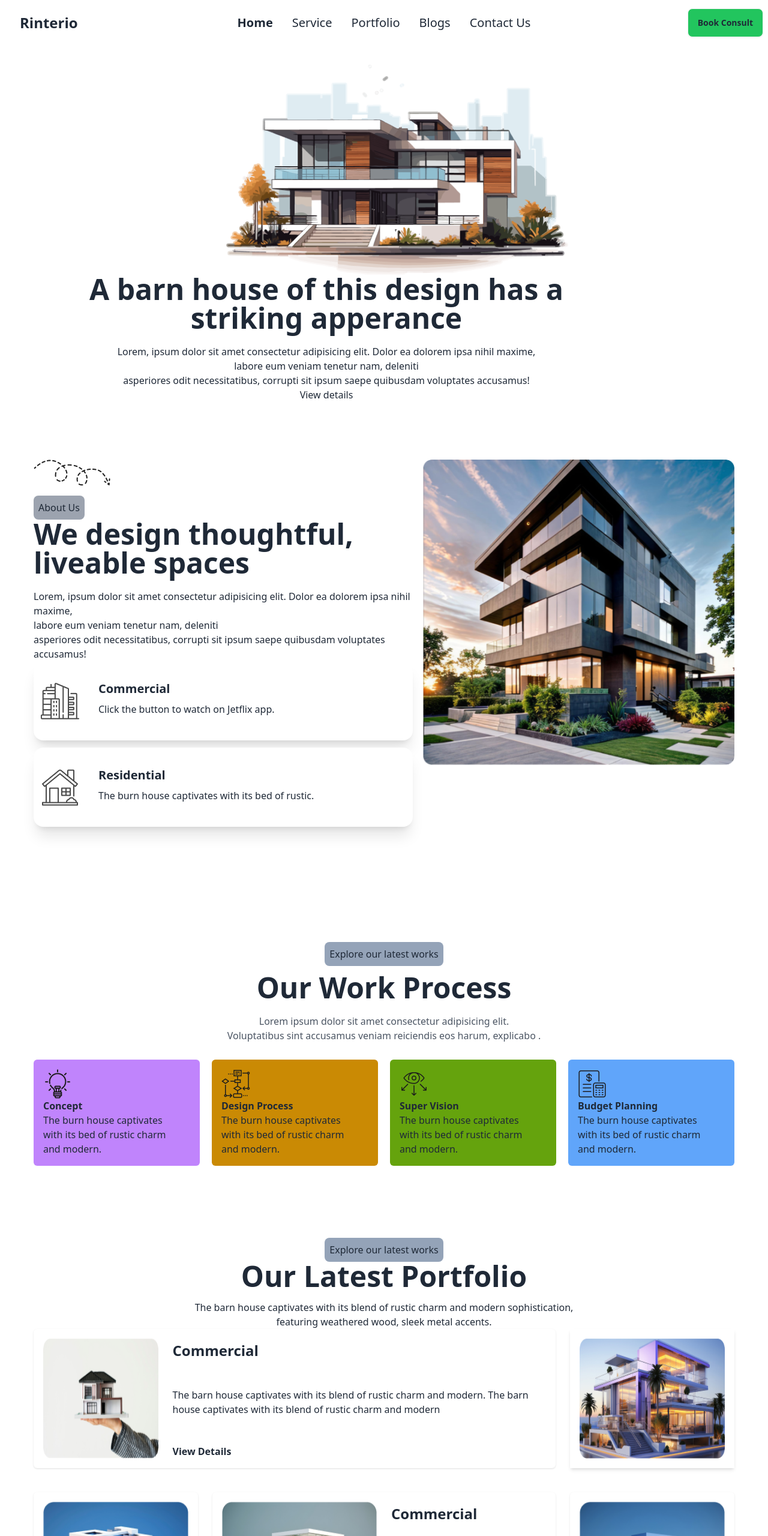
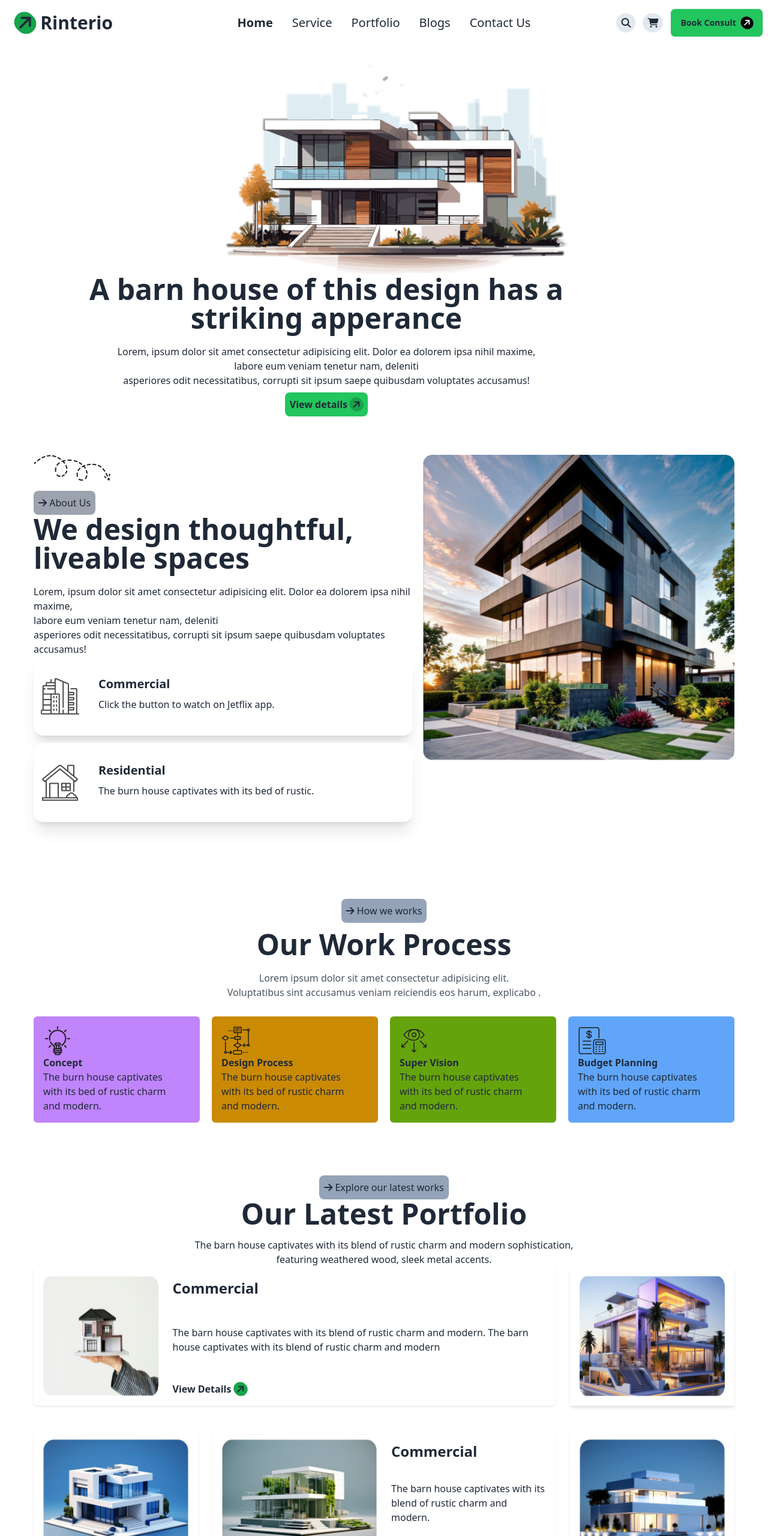
Before and after one commit to shehab1959/assignment-3-repo, a plain HTML site: page index.html in a window 1280 px wide. Shown: the top 2560 px of the page at 60% size. Drawn offline with nearby package versions, Linux system fonts and the light colour scheme.

Commit message:
complete project

```diff
--- a/index.html
+++ b/index.html
@@ -47,7 +47,7 @@
 
             </ul>
           </div>
-          <a class="btn btn-ghost text-2xl font-bold"><span></span> <span>Rinterio</span></a>
+          <a class="btn btn-ghost text-2xl font-bold lg:text-3xl"><span><i class="fa-solid fa-arrow-right -rotate-45 bg-green-600 rounded-full p-1"></i></span> <span>Rinterio</span></a>
         </div>
         <div class="navbar-center hidden lg:flex">
           <ul class="menu menu-horizontal px-1 text-xl font-[500]">
@@ -59,7 +59,9 @@
           </ul>
         </div>
         <div class="navbar-end">
-          <a class="btn bg-green-500">Book Consult</a>
+          <i class="fa-solid fa-magnifying-glass bg-slate-200 rounded-full lg:p-2 lg:mr-3"> </i>
+          <i class="fa-solid fa-cart-shopping bg-slate-200 rounded-full lg:p-2 lg:mr-3"></i>
+          <a class="btn bg-green-500 font-bold">Book Consult <i class="fa-solid fa-arrow-right -rotate-45 text-white bg-black p-1 rounded-full"></i></a>
         </div>
       </div>
       </nav>
@@ -72,17 +74,17 @@
             <img class=" lg:ml-80 mt-8 " src="pictures/banner.png" alt="">
             <div class="lg:mr-48">
                 <h3 class="text-5xl font-bold">A barn house of this design has a<br>striking apperance</h3>
-                <p class="mt-5">Lorem, ipsum dolor sit amet consectetur adipisicing elit. Dolor ea dolorem ipsa nihil maxime,<br> labore eum veniam tenetur nam, deleniti<br> asperiores odit necessitatibus, corrupti sit ipsum saepe quibusdam voluptates accusamus!</p>
-                <button>View details</button>
+                <p class="mt-5 mb-2">Lorem, ipsum dolor sit amet consectetur adipisicing elit. Dolor ea dolorem ipsa nihil maxime,<br> labore eum veniam tenetur nam, deleniti<br> asperiores odit necessitatibus, corrupti sit ipsum saepe quibusdam voluptates accusamus!</p>
+                <button class="bg-green-500 p-2 rounded-lg font-bold">View details <i class="fa-solid fa-arrow-right -rotate-45 bg-green-600 rounded-full p-1"> </i></span></span></a></i></button>
             </div>
         </div>
       </section>
-      <section class="py-8 lg:py-24">
+      <section class="py-8 lg:py-16">
         <!-- class="max-w-screen-xl mx-auto px-14 lg:px-28"......"mt-12"-->
         <div class="lg:flex">
             <div>
                 <img class="mb-4" src="pictures/Vector.png" alt="">
-                <button class="bg-gray-400 p-2 rounded-lg">About Us</button>
+                <button class="bg-gray-400 p-2 rounded-lg"> <i class="fa-solid fa-arrow-right"></i> About Us </button>
                 <h2 class="text-3xl md:text-4xl lg:text-5xl font-bold mb-5">We design thoughtful,<br>liveable spaces</h2>
                 <p>Lorem, ipsum dolor sit amet consectetur adipisicing elit. Dolor ea dolorem ipsa nihil maxime,<br> labore eum veniam tenetur nam, deleniti<br> asperiores odit necessitatibus, corrupti sit ipsum saepe quibusdam voluptates accusamus!</p>
                 <div class="card card-side bg-base-100 shadow-xl">
@@ -120,10 +122,11 @@
 
       </section >
       <!--Our Work Process-->
-      <section class="py-8 lg:py-24">
+      <section class="py-8 lg:py-16">
         <!---->
         <div class="text-center mb-6">
-          <button class="bg-slate-400 mb-3 rounded-lg p-2">Explore our latest works</button>
+
+          <button class="bg-slate-400 mb-3 rounded-lg p-2"><i class="fa-solid fa-arrow-right"></i> How we works</button>
             <h1 class="text-3xl md:text-4xl lg:text-5xl font-bold mb-5">Our Work Process</h1>
             <p class="text-gray-600">Lorem ipsum dolor sit amet consectetur adipisicing elit.<br> Voluptatibus sint accusamus veniam reiciendis eos harum, explicabo .</p>
         </div>
@@ -155,7 +158,7 @@
       <!--Latest Portfolio-->
       <section class="mt-6">
         <div class="text-center">
-            <button class="bg-slate-400 rounded-lg p-2">Explore our latest works</button>
+            <button class="bg-slate-400 rounded-lg p-2"><i class="fa-solid fa-arrow-right"></i> Explore our latest works</button>
             <h2 class="text-5xl font-bold">Our Latest Portfolio</h2>
             <p class="mt-4">The barn house captivates with its blend of rustic charm and modern sophistication,<br> featuring weathered wood, sleek metal accents.</p>
 </div>
@@ -166,7 +169,7 @@
         <div class="lg:col-span-3 col-span-4 flex flex-col justify-between">
             <h2 class="lg:text-2xl font-bold mt-1">Commercial</h2>
             <p>The barn house captivates with its blend of rustic charm and modern. The barn house captivates with its blend of rustic charm and modern </p>
-            <a class="font-bold" href="">View Details</a>
+            <a class="font-bold" href="">View Details <i class="fa-solid fa-arrow-right -rotate-45 bg-green-600 rounded-full p-1"></i></a>
         </div>
         </div>
         <div class="lg:col-span-1 col-span-4 shadow-md p-4">
@@ -184,7 +187,7 @@
     <div class="flex flex-col justify-between">
       <h2  class="lg:text-2xl font-bold mt-1">Commercial</h2>
       <p>The barn house captivates with its blend of rustic charm and modern.</p>
-      <a class="font-bold" href="">View detsils</a>
+      <a class="font-bold" href="">View detsils <i class="fa-solid fa-arrow-right -rotate-45 bg-green-600 rounded-full p-1"></i></a>
 
     </div>
   </div>
@@ -248,7 +251,7 @@
     <section class=" mt-6 min-h-screen bg-cover h-60"
     style="background-image: url(pictures/bg.jpg);">
       <div class="text-center">
-        <button class="bg-slate-400 lg:mt-32 p-2 rounded-lg">Lets Connect</button>
+        <button class="bg-slate-400 lg:mt-32 mt-8 p-2 rounded-lg"><i class="fa-solid fa-arrow-right"></i> Lets Connect</button>
         <h2  class="lg:text-5xl text-4xl font-bold mt-6">Lets Discuss Next Projects</h2>
         <p class="mt-4 mb-5 w-full p-4">The barn house captivates with its blend of rustic charm and modern sophistication,<br> featuring weathered wood, sleek metal accents.</p>
         <form class="px-6"> <input class="w-96 mt-2 rounded-md" type="text" placeholder="First Name*">
@@ -256,12 +259,12 @@
         <input class="w-96 mt-2 rounded-md" type="text" placeholder="Phone Number*">
         <input class="w-96 mt-2 rounded-md" type="text" placeholder="Email Number*"><br>
         <textarea class="w-full mt-2 rounded-md" rows="8" placeholder="Write your massage here*"></textarea><br>
-        <button class="w-11/12 bg-green-300 mt mt-2 font-bold rounded-md" type="submit"> Send Mail </button></form>
+        <button class="w-11/12 h-8 bg-green-300 mt mt-2 font-bold rounded-md" type="submit"> Send Mail <i class="fa-solid fa-arrow-right -rotate-45 text-white bg-black rounded-full p-1"></i> </button></form>
 
       </section>
         <section class=" bg-black">
             <div class="text-center p-6">
-                <h2 class="text-3xl md:text-4xl lg:text-5xl font-bold mb-5">Rinterio</h2>
+                <h2 class="text-3xl md:text-4xl lg:text-5xl font-bold mb-5"><i class="fa-solid fa-arrow-right -rotate-45 bg-green-600 rounded-full p-1"></i> Rinterio</h2>
                 <p>The barn house captivates with its blend of rustic charm and modern sophistication,<br> featuring weathered wood, sleek metal accents.</p>
                <ul class="flex justify-center gap-10 flex-col lg:flex-row items-center menu menu-horizontal px-1 text-xl font-[500]">
                   <li><a><b>Home</b></a></li>
@@ -272,7 +275,7 @@
                 </ul>
                 </div>
                 <div class=" text-center p-4">
-                <button class="bg-green-500 font-bold w-32 rounded-md">Book Consult</button>
+                <button class="bg-green-500 font-bold w-32 mb-8 rounded-md">Book Consult <i class="fa-solid fa-arrow-right -rotate-45 text-white bg-black rounded-full p-1"></i></button>
               </div>
 
         </section>
```
